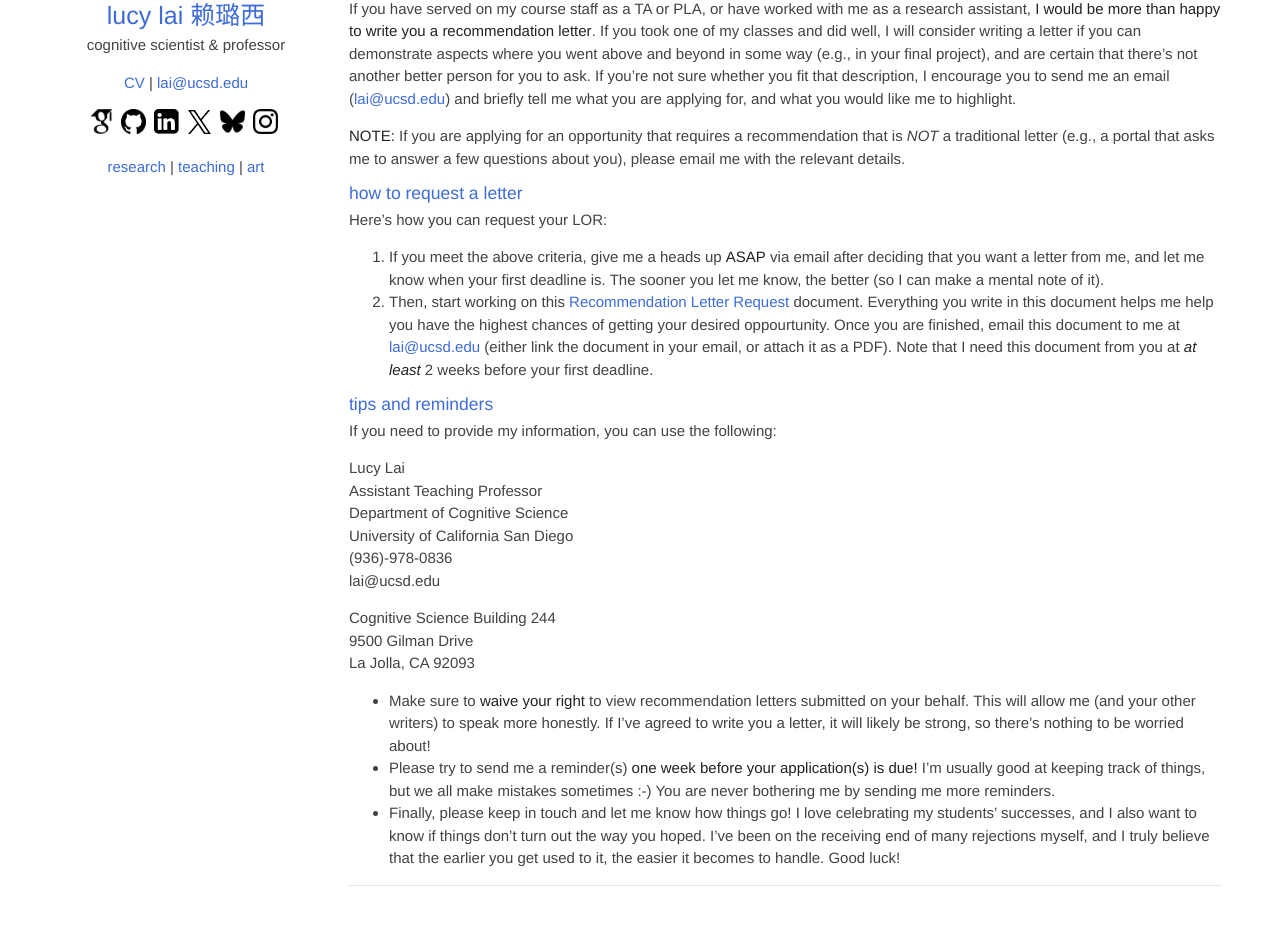
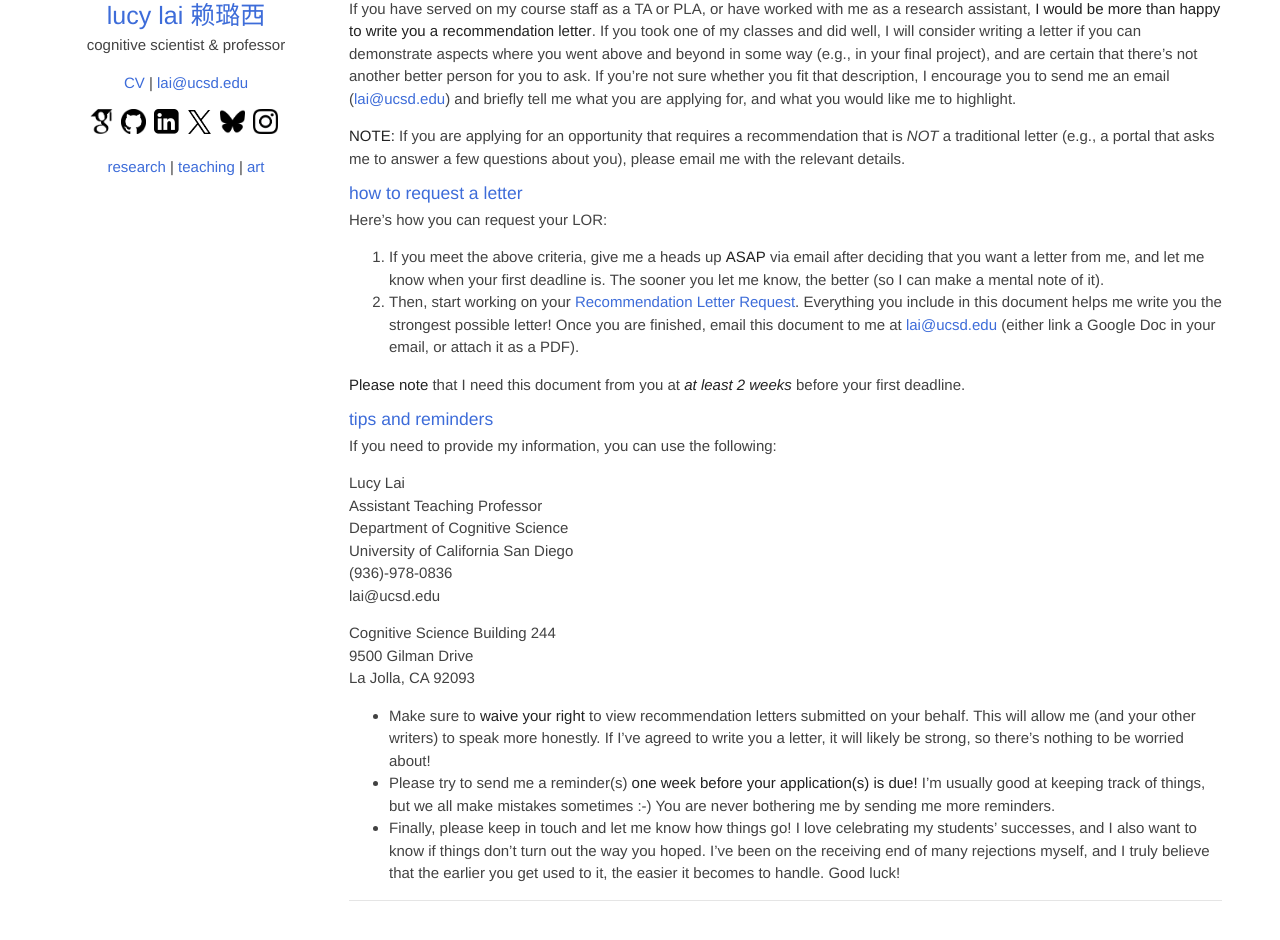
Before and after one commit to lucylai96/lucylai96.github.io, a Jekyll site: the page built from letters.md, in a window 1280 px wide and 1222 px high. Shown: the part 251-1191 px from the top of the window. Built offline with Jekyll 4.4.1, drawn with Linux system fonts in a browser that asks for light colours; our own code applies the rules of GitHub Pages for plain Markdown files.

Commit message:
Update letters.md

```diff
--- a/letters.md
+++ b/letters.md
@@ -14,7 +14,9 @@ If you have served on my course staff as a TA or PLA, or have worked with me as
 Here's how you can request your LOR:
 
 1. If you meet the above criteria, give me a heads up **ASAP** via email after deciding that you want a letter from me, and let me know when your first deadline is. The sooner you let me know, the better (so I can make a mental note of it).
-2. Then, start working on this [Recommendation Letter Request](https://docs.google.com/document/d/1RBUO8wjLI1xRICTzjUuHDo1dj7VglI4wkSYNaKaDtN8/edit?usp=sharing) document. Everything you write in this document helps me help you have the highest chances of getting your desired oppourtunity. Once you are finished, email this document to me at [lai@ucsd.edu](mailto:lai@ucsd.edu) (either link the document in your email, or attach it as a PDF). Note that I need this document from you at _**at least**_ 2 weeks before your first deadline.
+2. Then, start working on your [Recommendation Letter Request](https://docs.google.com/document/d/1RBUO8wjLI1xRICTzjUuHDo1dj7VglI4wkSYNaKaDtN8/edit?usp=sharing). Everything you include in this document helps me write you the strongest possible letter! Once you are finished, email this document to me at [lai@ucsd.edu](mailto:lai@ucsd.edu) (either link a Google Doc in your email, or attach it as a PDF).
+
+**Please note** that I need this document from you at _**at least 2 weeks**_ before your first deadline.
 
 ### tips and reminders
 
```
